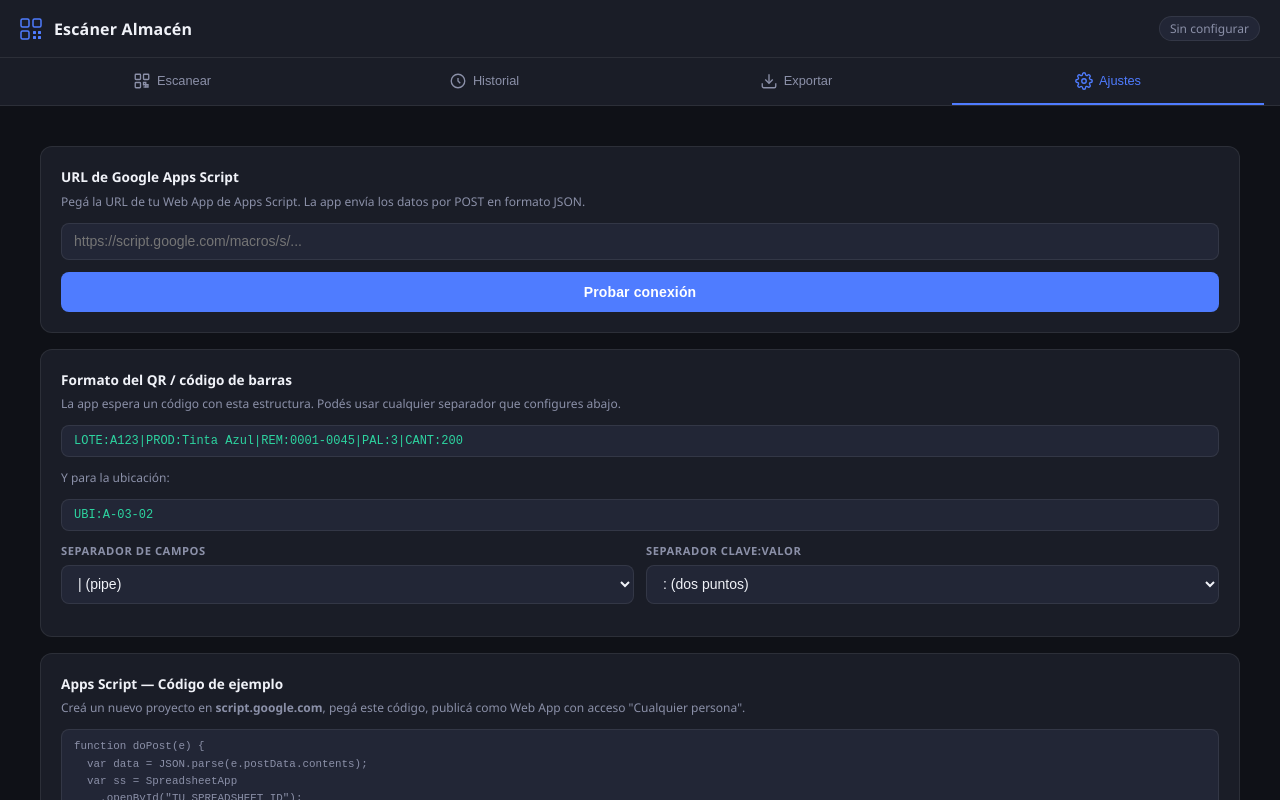
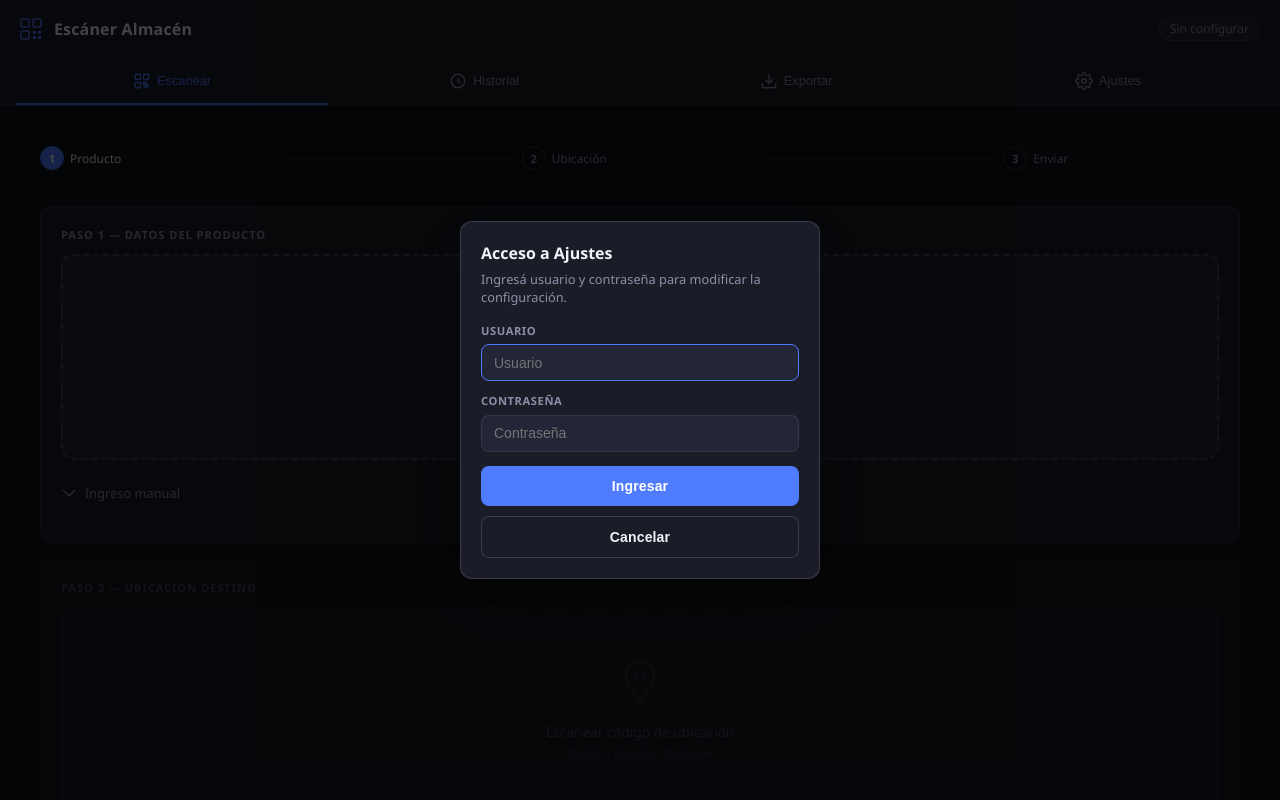
Before and after one commit to AcostaJ88/scanner-almacen, a plain HTML site: page index.html in a window 1280 px wide. Both pictures are taken after a click on the button "Ajustes". Shown: the top 800 px of the page. Drawn offline with Linux system fonts and the light colour scheme.

Commit message:
Update index.html

```diff
--- a/index.html
+++ b/index.html
@@ -526,6 +526,39 @@
   }
 
   .empty-state svg { opacity: 0.2; margin-bottom: 0.75rem; }
+
+  .lock-overlay {
+    position: fixed;
+    inset: 0;
+    background: rgba(0,0,0,0.72);
+    z-index: 2000;
+    display: none;
+    align-items: center;
+    justify-content: center;
+    padding: 1.25rem;
+  }
+  .lock-overlay.show { display: flex; }
+  .lock-modal {
+    width: 100%;
+    max-width: 360px;
+    background: var(--bg2);
+    border: 1px solid var(--border2);
+    border-radius: var(--radius);
+    padding: 1.25rem;
+    box-shadow: 0 20px 60px rgba(0,0,0,0.45);
+  }
+  .lock-title {
+    font-size: 1rem;
+    font-weight: 700;
+    margin-bottom: 0.35rem;
+  }
+  .lock-desc {
+    font-size: 0.8rem;
+    color: var(--text2);
+    line-height: 1.45;
+    margin-bottom: 1rem;
+  }
+
 </style>
 </head>
 <body>
@@ -900,6 +933,28 @@
   </div>
 </div>
 
+
+<!-- Login Ajustes -->
+<div class="lock-overlay" id="configLogin">
+  <div class="lock-modal">
+    <div class="lock-title">Acceso a Ajustes</div>
+    <div class="lock-desc">Ingresá usuario y contraseña para modificar la configuración.</div>
+
+    <div class="field" style="margin-bottom:0.75rem">
+      <label>Usuario</label>
+      <input type="text" id="loginUser" autocomplete="username" placeholder="Usuario">
+    </div>
+
+    <div class="field" style="margin-bottom:0.9rem">
+      <label>Contraseña</label>
+      <input type="password" id="loginPass" autocomplete="current-password" placeholder="Contraseña" onkeydown="if(event.key==='Enter') checkConfigLogin()">
+    </div>
+
+    <button class="btn btn-primary" onclick="checkConfigLogin()">Ingresar</button>
+    <button class="btn btn-outline" onclick="closeConfigLogin()">Cancelar</button>
+  </div>
+</div>
+
 <!-- Toast -->
 <div class="toast" id="toast"></div>
 
@@ -909,6 +964,64 @@ var ubicacion = '';
 var html5Qr1 = null, html5Qr2 = null;
 var scanning1 = false, scanning2 = false;
 var history = JSON.parse(localStorage.getItem('scanHistory') || '[]');
+
+
+function openConfigLogin() {
+  document.getElementById('configLogin').classList.add('show');
+  setTimeout(function(){ document.getElementById('loginUser').focus(); }, 50);
+}
+
+function closeConfigLogin() {
+  document.getElementById('configLogin').classList.remove('show');
+  document.getElementById('loginUser').value = '';
+  document.getElementById('loginPass').value = '';
+}
+
+function checkConfigLogin() {
+  var u = document.getElementById('loginUser').value.trim();
+  var p = document.getElementById('loginPass').value.trim();
+
+  if (u === 'Humal' && p === 'Humal') {
+    sessionStorage.setItem('configUnlocked', '1');
+    closeConfigLogin();
+    switchTab('config');
+    showToast('Ajustes desbloqueados ✓', 'success');
+  } else {
+    showToast('Usuario o contraseña incorrectos', 'error');
+  }
+}
+
+function jsonpRequest(url) {
+  return new Promise(function(resolve, reject) {
+    var callbackName = 'jsonp_cb_' + Date.now() + '_' + Math.floor(Math.random() * 100000);
+    var sep = url.indexOf('?') >= 0 ? '&' : '?';
+    var script = document.createElement('script');
+    var timer = setTimeout(function() {
+      cleanup();
+      reject(new Error('Tiempo agotado'));
+    }, 12000);
+
+    function cleanup() {
+      clearTimeout(timer);
+      if (script.parentNode) script.parentNode.removeChild(script);
+      try { delete window[callbackName]; } catch(e) { window[callbackName] = undefined; }
+    }
+
+    window[callbackName] = function(data) {
+      cleanup();
+      resolve(data);
+    };
+
+    script.onerror = function() {
+      cleanup();
+      reject(new Error('Error de conexión'));
+    };
+
+    script.src = url + sep + 'callback=' + encodeURIComponent(callbackName);
+    document.body.appendChild(script);
+  });
+}
+
 
 function loadConfig() {
   var url = localStorage.getItem('appsScriptUrl') || '';
@@ -948,6 +1061,10 @@ function updateFormatExample() {
 }
 
 function switchTab(name) {
+  if (name === 'config' && sessionStorage.getItem('configUnlocked') !== '1') {
+    openConfigLogin();
+    return;
+  }
   document.querySelectorAll('.tab').forEach(function(t,i){
     t.classList.toggle('active', ['scan','history','export','config'][i] === name);
   });
@@ -1263,8 +1380,7 @@ function renderHistory() {
   var hace30 = new Date(Date.now() - 30*24*60*60*1000).toISOString().split('T')[0];
   var fetchUrl = url + '?action=export&desde=' + hace30 + '&hasta=' + today + '&t=' + Date.now();
 
-  fetch(fetchUrl)
-    .then(function(r) { return r.json(); })
+  jsonpRequest(fetchUrl)
     .then(function(data) {
       if (icon) icon.style.animation = '';
       if (!data.rows || !data.rows.length) {
@@ -1285,7 +1401,7 @@ function renderHistory() {
     })
     .catch(function() {
       if (icon) icon.style.animation = '';
-      list.innerHTML = '<div class="empty-state"><p style="color:var(--danger)">Error al cargar. Verificá la conexión.</p></div>';
+      list.innerHTML = '<div class="empty-state"><p style="color:var(--danger)">Error al cargar. Verificá la conexión o permisos del Web App.</p></div>';
     });
 }
 
@@ -1345,8 +1461,7 @@ function previewExport() {
 
   var fetchUrl = url + '?action=export&desde=' + desde + '&hasta=' + hasta + '&t=' + Date.now();
 
-  fetch(fetchUrl)
-    .then(function(r) { return r.json(); })
+  jsonpRequest(fetchUrl)
     .then(function(data) {
       if (!data.rows || !data.rows.length) {
         showToast('Sin registros en ese período', 'error');
@@ -1362,7 +1477,7 @@ function previewExport() {
       showToast(data.rows.length + ' registros encontrados ✓', 'success');
     })
     .catch(function() {
-      showToast('Error al consultar. Verificá la URL.', 'error');
+      showToast('Error al consultar. Verificá URL y permisos del Web App.', 'error');
     });
 }
 
```
